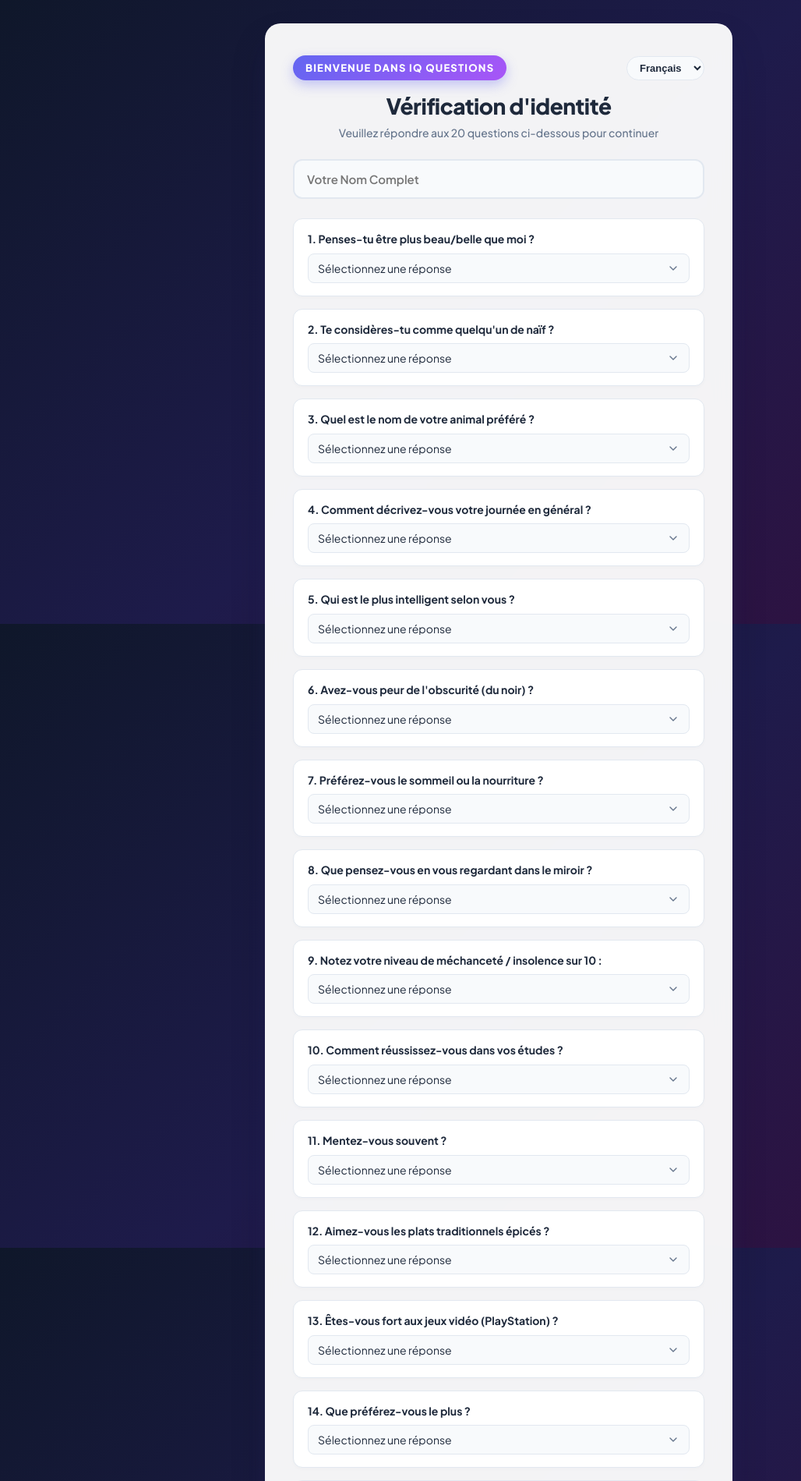
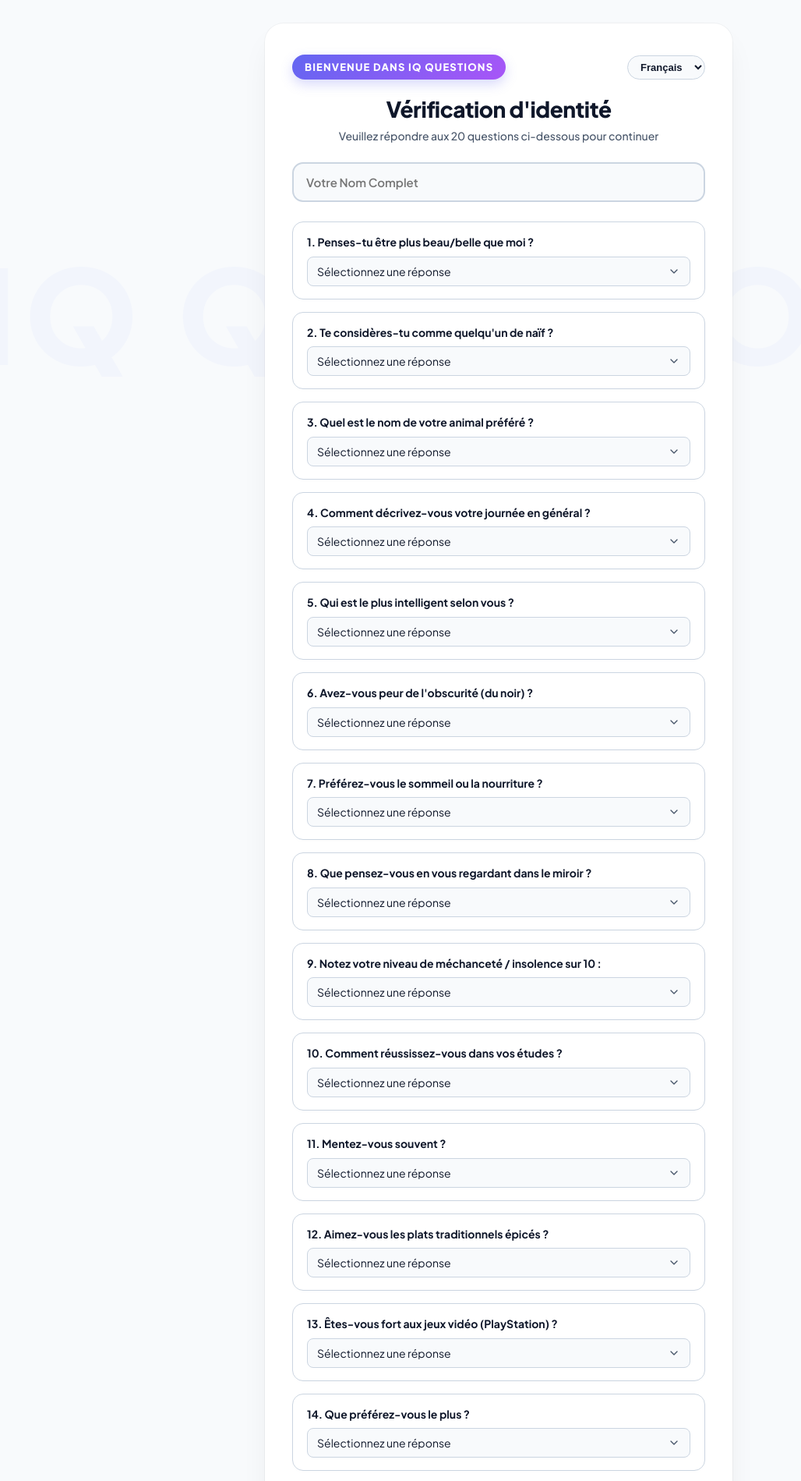
Before and after one commit to Youssef-mehrzi/Gallery-photos-Ai, a Flask app: page / in a window 1280 px wide. Shown: the top 1899 px of the page at 78% size, without its empty margins (0-1028 px from the left). Run offline with Flask 3, Linux system fonts and the light colour scheme.

Commit message:
Update index.html

```diff
--- a/templates/index.html
+++ b/templates/index.html
@@ -8,19 +8,19 @@
     <link href="https://fonts.googleapis.com/css2?family=Plus+Jakarta+Sans:wght@400;500;600;700;800&display=swap" rel="stylesheet">
     <style>
         :root {
-            --bg-gradient: linear-gradient(135deg, #0f172a 0%, #1e1b4b 50%, #31103f 100%);
-            --card-bg: rgba(255, 255, 255, 0.95);
+            --bg-color: #f8fafc;
+            --card-bg: #ffffff;
             --primary-accent: #6366f1;
             --secondary-accent: #ff4757;
             --success-color: #10b981;
-            --text-main: #1e293b;
-            --text-muted: #64748b;
+            --text-main: #0f172a;
+            --text-muted: #475569;
             --input-bg: #f8fafc;
-            --border-color: #e2e8f0;
+            --border-color: #cbd5e1;
             --border-focus: #6366f1;
-            --radius-lg: 20px;
-            --radius-md: 12px;
-            --shadow-glow: 0 20px 40px -15px rgba(99, 102, 241, 0.3);
+            --radius-lg: 24px;
+            --radius-md: 14px;
+            --shadow-glow: 0 20px 40px -15px rgba(99, 102, 241, 0.15);
         }
 
         * {
@@ -30,8 +30,8 @@
 
         body {
             font-family: 'Plus Jakarta Sans', Arial, sans-serif;
-            background: var(--bg-gradient);
-            background-attachment: fixed;
+            background-color: var(--bg-color);
+            position: relative;
             display: flex;
             justify-content: center;
             align-items: center;
@@ -39,18 +39,35 @@
             margin: 0;
             padding: 30px 15px;
             color: var(--text-main);
+            overflow-x: hidden;
+        }
+
+        /* خلفية شفافة فيها كلمة IQ QUESTIONS كعلامة مائية */
+        body::before {
+            content: "IQ QUESTIONS";
+            position: fixed;
+            top: 50%;
+            left: 50%;
+            transform: translate(-50%, -50%);
+            font-size: 13vw;
+            font-weight: 900;
+            color: rgba(99, 102, 241, 0.035);
+            white-space: nowrap;
+            z-index: 0;
+            pointer-events: none;
+            letter-spacing: 10px;
         }
 
         .card {
+            position: relative;
+            z-index: 1;
             background: var(--card-bg);
-            backdrop-filter: blur(12px);
             padding: 40px 35px;
             border-radius: var(--radius-lg);
-            box-shadow: 0 25px 50px -12px rgba(0, 0, 0, 0.4), var(--shadow-glow);
+            box-shadow: 0 20px 40px -10px rgba(0, 0, 0, 0.08), 0 0 0 1px rgba(0, 0, 0, 0.04);
             text-align: center;
             max-width: 600px;
             width: 100%;
-            border: 1px solid rgba(255, 255, 255, 0.3);
             animation: fadeIn 0.6s cubic-bezier(0.16, 1, 0.3, 1);
         }
 
@@ -63,7 +80,7 @@
             display: flex;
             justify-content: space-between;
             align-items: center;
-            margin-bottom: 15px;
+            margin-bottom: 20px;
             flex-wrap: wrap;
             gap: 10px;
         }
@@ -77,7 +94,7 @@
             font-weight: 800;
             letter-spacing: 1.2px;
             text-transform: uppercase;
-            box-shadow: 0 6px 15px rgba(99, 102, 241, 0.35);
+            box-shadow: 0 6px 15px rgba(99, 102, 241, 0.25);
         }
 
         .lang-select {
@@ -150,7 +167,7 @@
             padding: 16px 18px;
             border-radius: var(--radius-md);
             border: 1px solid var(--border-color);
-            box-shadow: 0 2px 5px rgba(0,0,0,0.02);
+            box-shadow: 0 2px 5px rgba(0,0,0,0.01);
         }
 
         [dir="rtl"] .question-box {
```
